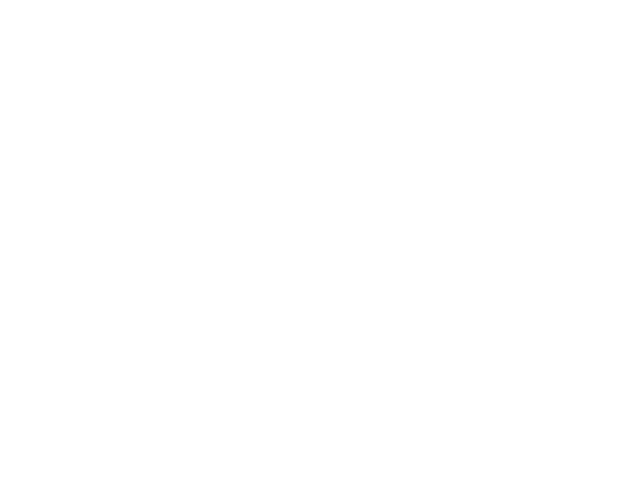
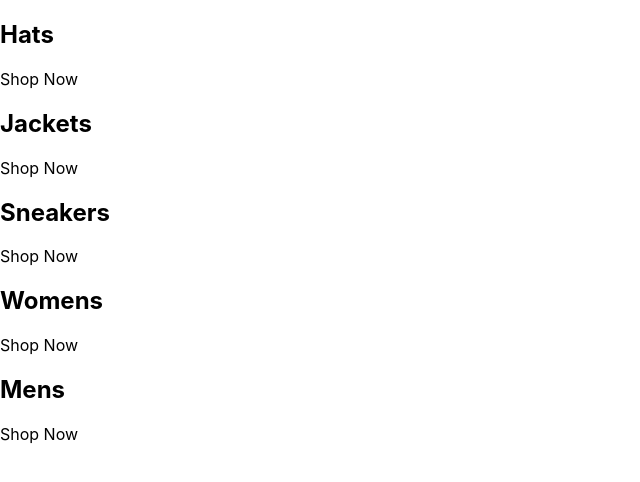
Before and after one commit to ElijahMwambazi/clothes-clothes-clothes, a React (Create React App) app: page / in a window 1280 px wide. Shown: the top 482 px of the page, without its empty margins (0-640 px from the left). Built offline with nearby package versions, Linux system fonts and the light colour scheme.

Commit message:
Chore: Added initial categories

```diff
--- a/src/App.js
+++ b/src/App.js
@@ -1,7 +1,40 @@
 const App = () => {
+  const categories = [
+    {
+      id: 1,
+      title: "Hats"
+    },
+    {
+      id: 2,
+      title: "Jackets"
+    },
+    {
+      id: 3,
+      title: "Sneakers"
+    },
+    {
+      id: 4,
+      title: "Womens"
+    },
+    {
+      id: 5,
+      title: "Mens"
+    },
+  ]
+
   return (
     <div className="App">
-
+      <div className="categories-container">
+        {categories.map(({ id, title }) => (
+          <div key={id} className="category-container">
+            <div className="background-img"></div>
+            <div className="category-content">
+              <h2 className="category-title">{title}</h2>
+              <p className="shop-now">Shop Now</p>
+            </div>
+          </div>
+        ))}
+      </div>
     </div>
   );
 }
```
